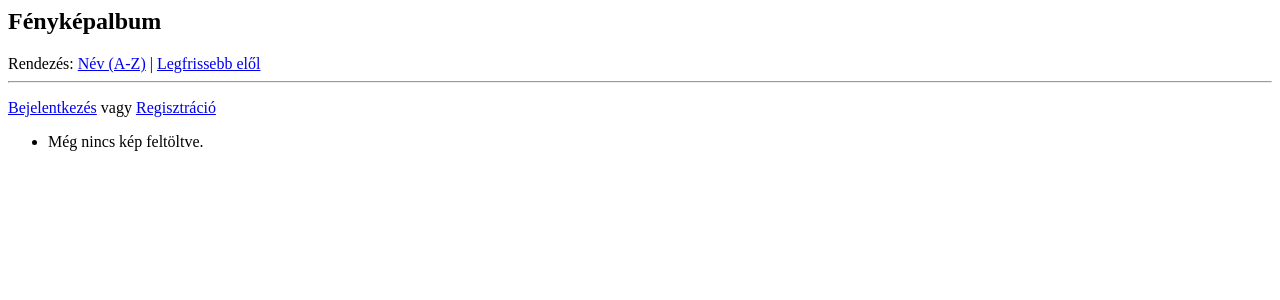
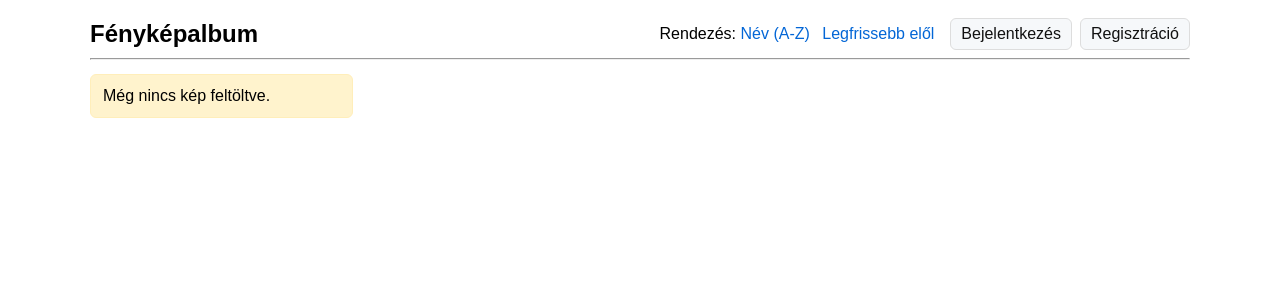
Before and after one commit to Dem757/photo-album-paas, a Django app: page / in a window 1280 px wide. Shown: the top 300 px of the page. Run offline with Django 5.2, Linux system fonts and the light colour scheme; data that the repository does not hold is empty.

Commit message:
photo list page adjust

```diff
--- a/gallery/templates/gallery/photo_list.html
+++ b/gallery/templates/gallery/photo_list.html
@@ -1,37 +1,158 @@
-<h2>Fényképalbum</h2>
+<style>
+  .gallery-page {
+    max-width: 1100px;
+    margin: 18px auto;
+    font-family: Arial, Helvetica, sans-serif;
+  }
+  .gallery-header {
+    display: flex;
+    justify-content: space-between;
+    align-items: center;
+    gap: 12px;
+    margin-bottom: 8px;
+  }
+  .controls {
+    display: flex;
+    gap: 8px;
+    align-items: center;
+  }
+  .sort-links a {
+    color: #0366d6;
+    text-decoration: none;
+    margin-right: 8px;
+  }
+  .btn {
+    display: inline-block;
+    padding: 6px 10px;
+    border-radius: 6px;
+    border: 1px solid #ddd;
+    background: #f6f8fa;
+    color: #111;
+    text-decoration: none;
+  }
+  .btn.primary {
+    background: #0366d6;
+    color: #fff;
+    border-color: #0366d6;
+  }
+  .btn.danger {
+    background: #e55353;
+    color: #fff;
+    border-color: #e55353;
+  }
+  .photo-grid {
+    list-style: none;
+    padding: 0;
+    margin: 14px 0;
+    display: grid;
+    grid-template-columns: repeat(auto-fill, minmax(220px, 1fr));
+    gap: 16px;
+  }
+  .photo-card {
+    background: #fff;
+    border: 1px solid #e6e6e6;
+    border-radius: 8px;
+    overflow: hidden;
+    box-shadow: 0 1px 3px rgba(0, 0, 0, 0.06);
+    display: flex;
+    flex-direction: column;
+  }
+  .photo-thumb {
+    width: 100%;
+    height: 150px;
+    display: block;
+    object-fit: cover;
+    background: #f0f0f0;
+  }
+  .photo-meta {
+    padding: 10px;
+    display: flex;
+    flex-direction: column;
+    gap: 6px;
+  }
+  .photo-title {
+    font-weight: 600;
+    color: #222;
+  }
+  .photo-time {
+    font-size: 0.9em;
+    color: #666;
+  }
+  .photo-actions {
+    margin-top: 6px;
+  }
+  .notice {
+    padding: 12px;
+    background: #fff3cd;
+    border: 1px solid #ffeeba;
+    border-radius: 6px;
+  }
+  @media (max-width: 520px) {
+    .photo-thumb {
+      height: 120px;
+    }
+    .gallery-header {
+      flex-direction: column;
+      align-items: flex-start;
+    }
+  }
+</style>
 
-<div>
+<div class="gallery-page">
+  <div class="gallery-header">
+    <h2 style="margin: 0">Fényképalbum</h2>
+    <div class="controls">
+      <div class="sort-links">
         Rendezés:
-    <a href="?sort=name">Név (A-Z)</a> |
+        <a href="?sort=name">Név (A-Z)</a>
         <a href="?sort=-uploaded_at">Legfrissebb elől</a>
       </div>
+      {% if user.is_authenticated %}
+      <span style="margin-left: 8px; color: #555"
+        >Üdv, {{ user.username }}!</span
+      >
+      <a class="btn" href="{% url 'logout' %}">Kijelentkezés</a>
+      <a class="btn primary" href="{% url 'photo_upload' %}"
+        >Új kép feltöltése</a
+      >
+      {% else %}
+      <a class="btn" href="{% url 'login' %}">Bejelentkezés</a>
+      <a class="btn" href="{% url 'register' %}">Regisztráció</a>
+      {% endif %}
+    </div>
+  </div>
 
-<hr>
+  <hr />
 
-{% if user.is_authenticated %}
-    <p>Üdv, {{ user.username }}! <a href="{% url 'logout' %}">Kijelentkezés</a></p>
-    <a href="{% url 'photo_upload' %}">Új kép feltöltése</a>
-{% else %}
-    <p><a href="{% url 'login' %}">Bejelentkezés</a> vagy <a href="{% url 'register' %}">Regisztráció</a></p>
-{% endif %}
-
-<ul>
+  <ul class="photo-grid">
     {% for photo in photos %}
-    <li>
-        <strong>{{ photo.name }}</strong>
-        ({{ photo.uploaded_at|date:"Y-m-d H:i" }})
-        <br>
-        <a href="{{ photo.image.url }}">
-            <img src="{{ photo.image.url }}" width="100" alt="{{ photo.name }}">
+    <li class="photo-card">
+      <a class="thumb-link" href="{{ photo.image.url }}">
+        <img
+          class="photo-thumb"
+          src="{{ photo.image.url }}"
+          alt="{{ photo.name }}"
+        />
       </a>
+      <div class="photo-meta">
+        <div class="photo-title">{{ photo.name }}</div>
+        <div class="photo-time">{{ photo.uploaded_at|date:"Y-m-d H:i" }}</div>
+        <div class="photo-actions">
           {% if user.is_authenticated and photo.user == user %}
-            <form action="{% url 'photo_delete' photo.pk %}" method="post" style="display:inline;">
+          <form
+            action="{% url 'photo_delete' photo.pk %}"
+            method="post"
+            style="display: inline"
+          >
             {% csrf_token %}
-                <button type="submit">Törlés</button>
+            <button class="btn danger" type="submit">Törlés</button>
           </form>
           {% endif %}
+        </div>
+      </div>
     </li>
     {% empty %}
-    <li>Még nincs kép feltöltve.</li>
+    <li class="notice">Még nincs kép feltöltve.</li>
     {% endfor %}
   </ul>
+</div>
```
Lines whose indentation alone changed are shown as unchanged.
